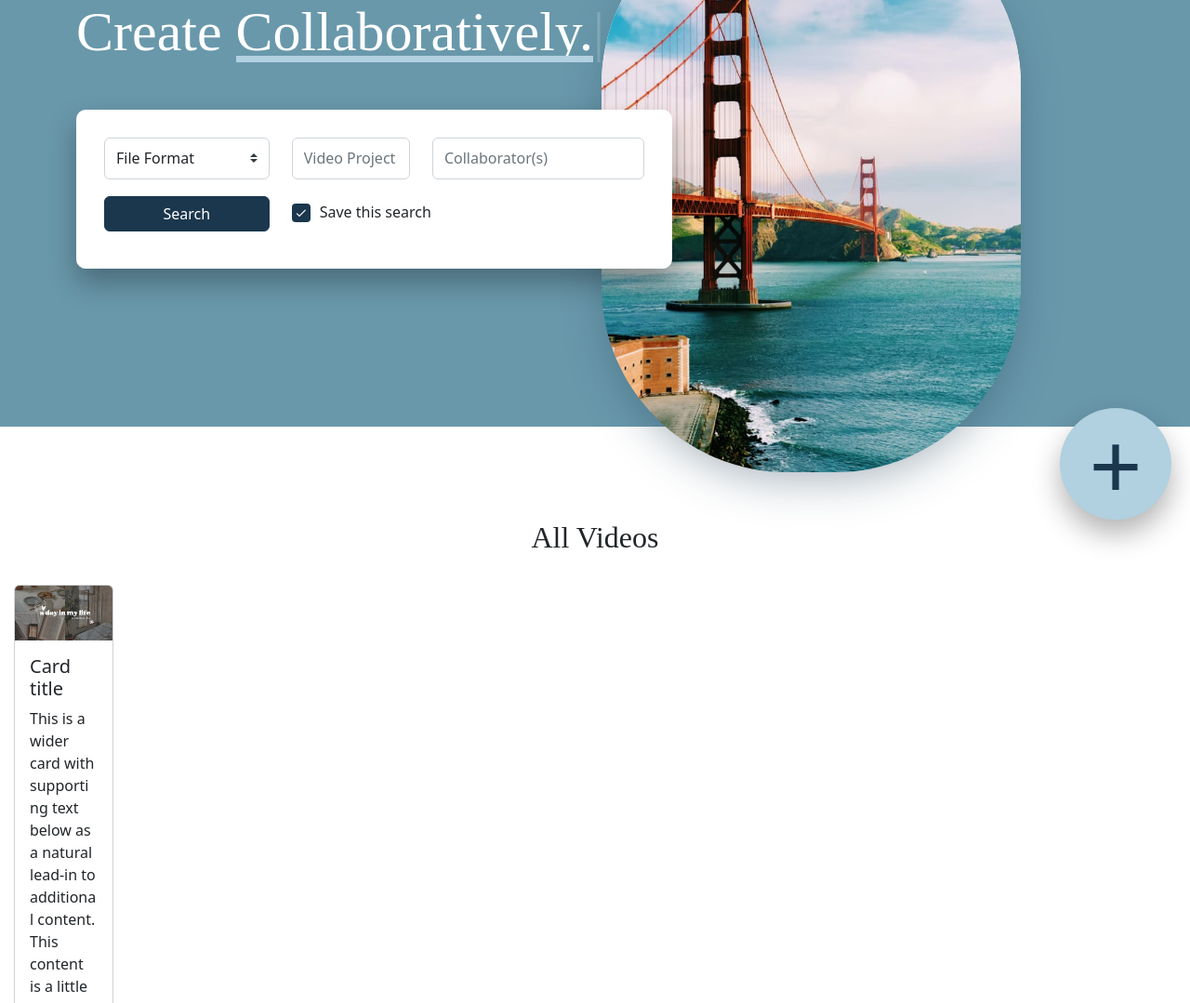
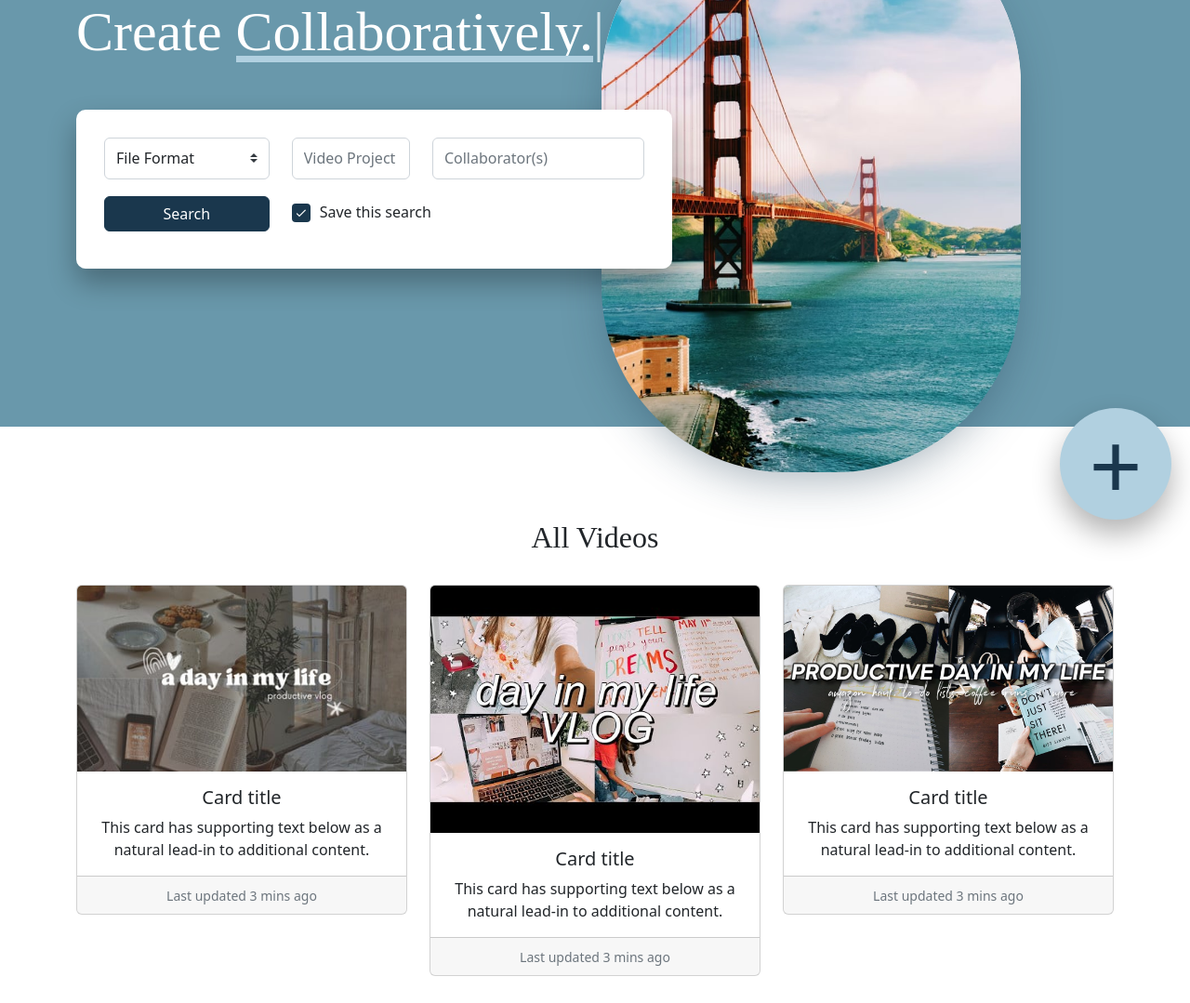
Before and after one commit to Aminah-Aliu/ArtHub, a plain HTML site: page index.html in a window 1280 px wide. Shown: the part 221-1300 px from the top of the page at 93% size. Drawn offline with nearby package versions, Linux system fonts and the light colour scheme; files that its build step writes are made by us from their sources; files whose address does not match are found by name; a web font is replaced by a local one.

Commit message:
fix: reset home page to have 3 hardcoded cards

```diff
--- a/html/allvideos.html
+++ b/html/allvideos.html
@@ -12,24 +12,21 @@
 <body>
   <h2 style="text-align: center;">All Videos</h2>
   <br>
-  <div class="row row-cols-1 row-cols-md-3 g-4">
-    <div class="dynCards" id="dynCardsStart">
-      <div class="col-sm-4">
+  <div class="container text-center">
+    <div class="row align-items-start">
+      <div class="col">
         <div class="card h-100">
           <img src="../images/thumbnails/thumbnail1.jpg" class="card-img-top" alt="...">
           <div class="card-body">
             <h5 class="card-title">Card title</h5>
-            <p class="card-text">This is a wider card with supporting text below as a natural lead-in to additional
-              content. This content is a little bit longer.</p>
+            <p class="card-text">This card has supporting text below as a natural lead-in to additional content.</p>
           </div>
           <div class="card-footer">
             <small class="text-muted">Last updated 3 mins ago</small>
           </div>
         </div>
       </div>
-
-      <div>
-        <!-- <div class="col">
+      <div class="col">
         <div class="card h-100">
           <img src="../images/thumbnails/thumbnail2.png" class="card-img-top" alt="...">
           <div class="card-body">
@@ -41,22 +38,20 @@
           </div>
         </div>
       </div>
-
       <div class="col">
         <div class="card h-100">
           <img src="../images/thumbnails/thumbnail3.jpg" class="card-img-top" alt="...">
           <div class="card-body">
             <h5 class="card-title">Card title</h5>
-        <p class="card-text">This is a wider card with supporting text below as a natural lead-in to additional content. This card has even longer content than the first to show that equal height action.</p>
+            <p class="card-text">This card has supporting text below as a natural lead-in to additional content.</p>
           </div>
           <div class="card-footer">
             <small class="text-muted">Last updated 3 mins ago</small>
           </div>
         </div>
-  </div> -->
-
       </div>
-
+    </div>
+  </div>
       <!-- JavaScript Bundle with Popper -->
       <script src="https://cdn.jsdelivr.net/npm/bootstrap@5.2.2/dist/js/bootstrap.bundle.min.js"
         integrity="sha384-OERcA2EqjJCMA+/3y+gxIOqMEjwtxJY7qPCqsdltbNJuaOe923+mo//f6V8Qbsw3"
--- a/js/script.js
+++ b/js/script.js
@@ -9,45 +9,3 @@ fetch('../html/allvideos.html')
 .then(data=>{
     allVids.innerHTML=data
 });
-// create list of file paths for images
-// check syntax to attach code to parent div
-// how to append one div to another (append isn't functioning)
-// should be able to do  <img src="${pathes[i]}">
-newCard = `<div class="col-sm-4">
-<div class="card h-100">
-  <img src="../images/thumbnails/thumbnail1.jpg" class="card-img-top" alt="...">
-  <div class="card-body">
-    <h5 class="card-title">Card title</h5>
-    <p class="card-text">This is a wider card with supporting text below as a natural lead-in to additional content. This content is a little bit longer.</p>
-  </div>
-  <div class="card-footer">
-    <small class="text-muted">Last updated 3 mins ago</small>
-  </div>
-</div>
-</div>`
-var limit = 4;
-// var add = ;
-const para = document.createElement("p");
-const node = document.createTextNode("This is a paragraph.");
-
-para.appendChild(node);
-console.log(document.getElementsByClassName("dynCards")[0]);
-document.getElementById("dynCardsStart").appendChild(para);
-
-// for (var i=0; i < limit; i++) {
-
-//     add.append(newCard);
-
-//     // check index is counting correctly
-//     console.log(i);
-
-//   }
-
-// for (var i=0; i < limit; i++) {
-
-//     $('.dynCards').append(newCard);
-
-//     // check index is counting correctly
-//     console.log(i);
-
-//   }
```
Also changed, not shown: images/thumbnail1.jpg (added), images/thumbnail2.png (added), images/thumbnail3.jpg (added). Lines whose indentation alone changed are shown as unchanged.
